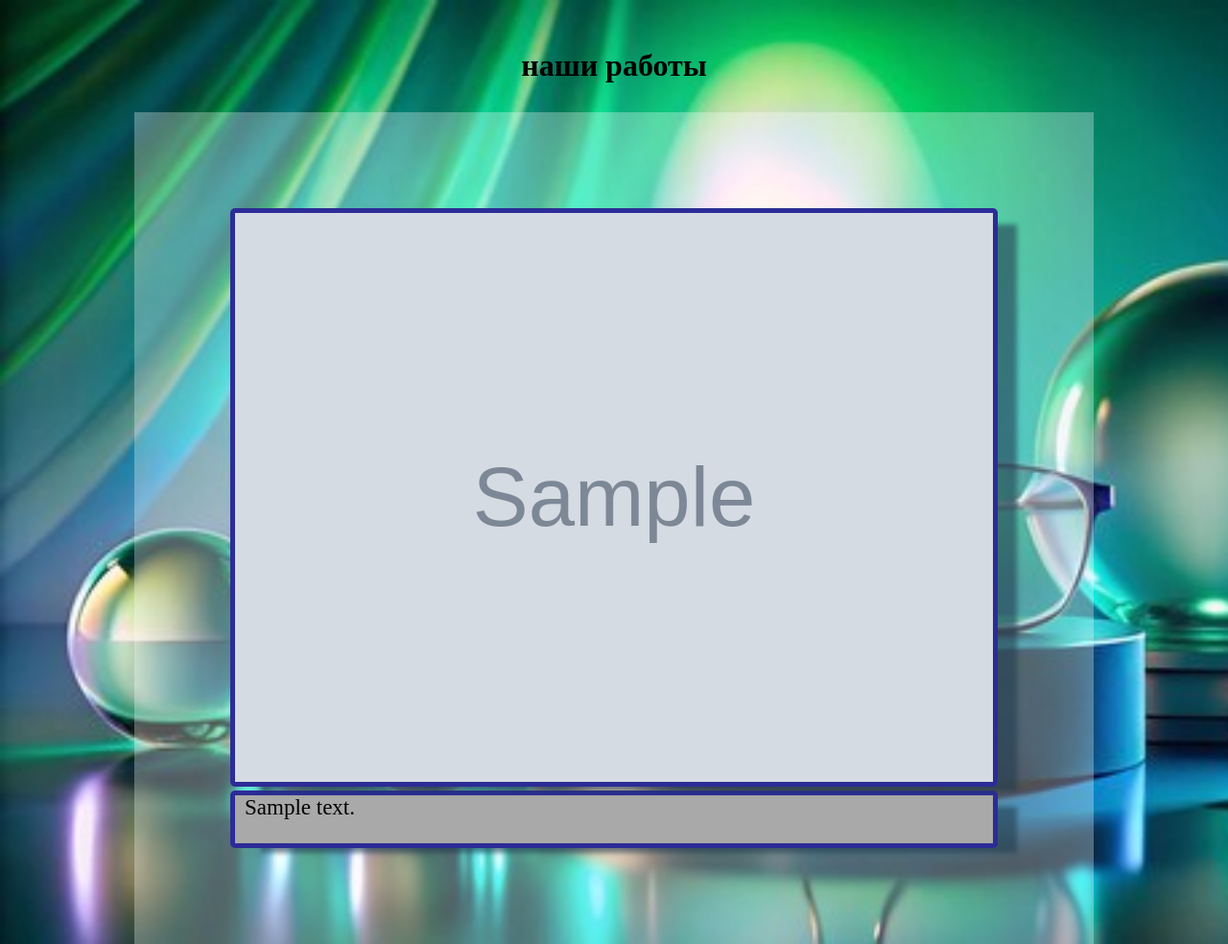
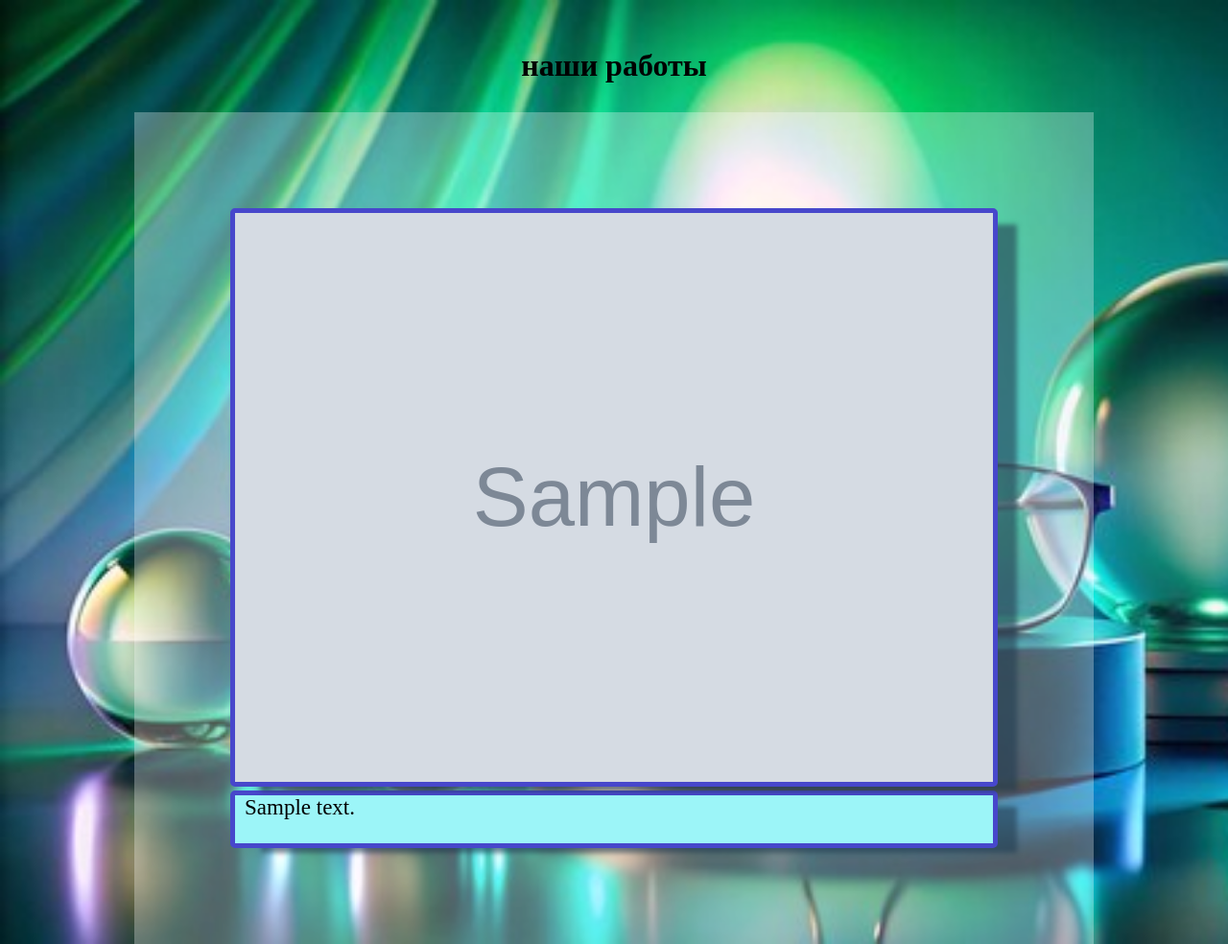
Before and after one commit to AlexVP747/-, a Django app: page /portfolio in a window 1280 px wide. Shown: the whole page at 96% size. Run offline with Django 5.2, Linux system fonts and the light colour scheme; tables that the repository leaves empty hold one stand-in row (values such as "Sample post"); grey boxes marked "Sample" are stand-in pictures.

Commit message:
изменил размеры поля для фото в классе портфолио

```diff
--- a/login/models.py
+++ b/login/models.py
@@ -23,7 +23,7 @@ class Review(models.Model):
 
 class Portfolio(models.Model):
   originalfoto=models.ImageField(upload_to='image', verbose_name="фото")
-  foto=ImageSpecField(source='originalfoto', format='PNG', processors=[ResizeToFit(200,200)])
+  foto=ImageSpecField(source='originalfoto', format='PNG', processors=[ResizeToFit(800,800)])
   text=models.TextField(verbose_name='описание')
 
   class Meta:
--- a/main/static/main/css/portfolio.css
+++ b/main/static/main/css/portfolio.css
@@ -26,18 +26,18 @@ body{
   text-indent: 10px;
   font-size: 23px;
   height: 60px;
-  background-color: darkgray;
+  background-color: rgb(156, 245, 248);
   border-radius: 5px;
-  border: rgb(44, 44, 151) 5px solid;
+  border: rgb(71, 71, 203) 5px solid;
   -webkit-box-shadow: 26px 11px 5px -6px rgba(34, 60, 80, 0.6);
   -moz-box-shadow: 26px 11px 5px -6px rgba(34, 60, 80, 0.6);
   box-shadow: 26px 11px 5px -6px rgba(34, 60, 80, 0.6);
 }
 
 .foto{
-  width: 800px;
+  width: 100%;
   border-radius: 5px;
-  border: rgb(44, 44, 151) 5px solid;
+  border: rgb(71, 71, 203) 5px solid;
   -webkit-box-shadow: 26px 11px 5px -6px rgba(34, 60, 80, 0.6);
   -moz-box-shadow: 26px 11px 5px -6px rgba(34, 60, 80, 0.6);
   box-shadow: 26px 11px 5px -6px rgba(34, 60, 80, 0.6);
```
